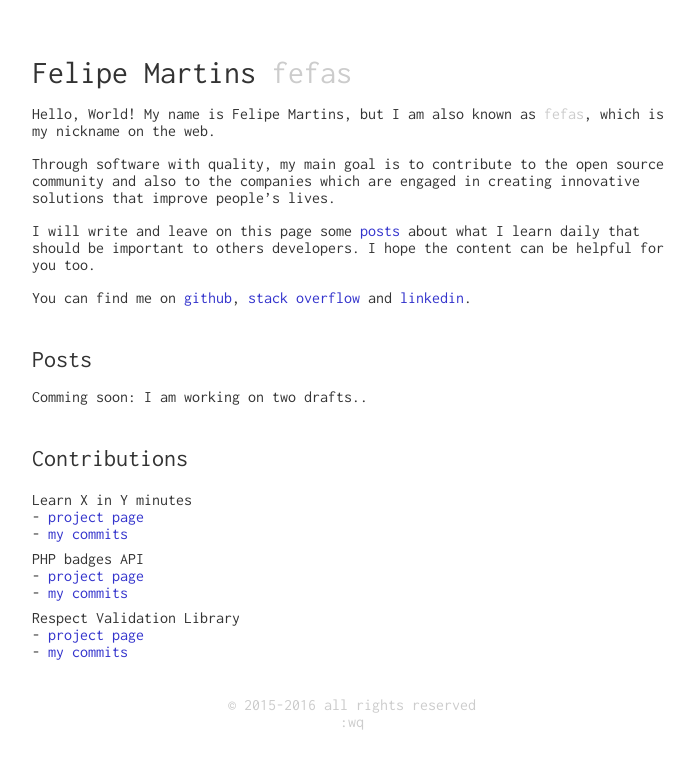
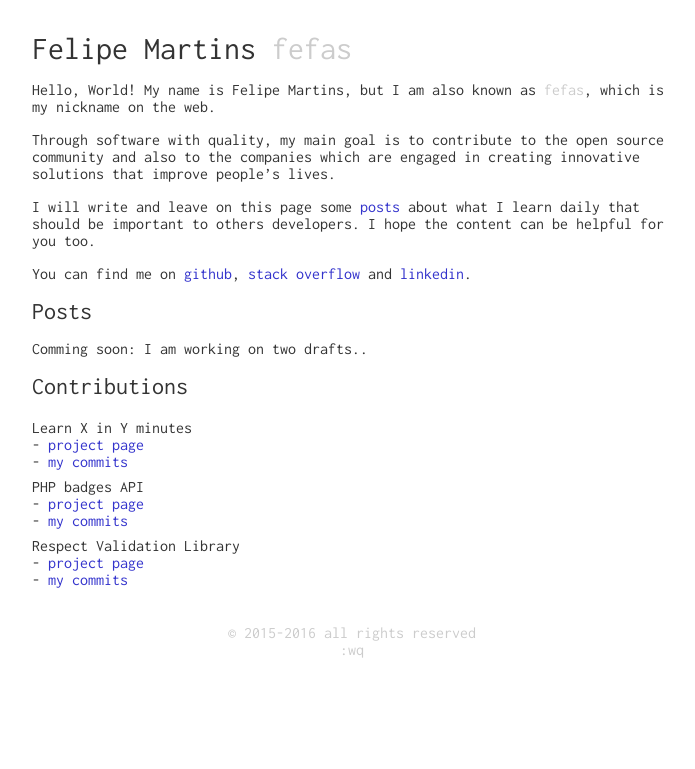
Before and after one commit to fefas/blog.fefas.net, a Jekyll site: the page built from index.md, in a window 1280 px wide. Shown: the top 769 px of the page, without its empty margins (288-983 px from the left). Built offline with Jekyll 4.4.1, drawn with Linux system fonts in a browser that asks for light colours; our own code applies the rules of GitHub Pages for plain Markdown files.

Commit message:
Better text margins

```diff
--- a/assets/styles.sass
+++ b/assets/styles.sass
@@ -16,15 +16,15 @@ $link-text-decoration: none
 $link-hover-text-decoration: underline
 $link-hover-cursor: pointer
 
-$hX-margin-top: 2.5 * $font-size
-$hX-margin-bottom: $font-size
+$hX-margin-top: 1 * $font-size
+$hX-margin-bottom: 1 * $font-size
 $hX-font-weight: $font-weight
 $h1-font-size: 2 * $font-size
 $h2-font-size: 1.5 * $font-size
 
 $nickname-font-color: $font-color-subtle
 
-$wrapper-max-width: 80ch
+$wrapper-max-width: 640px
 $wrapper-padding: 1 * $font-size
 
 $content-list-style-type: none
@@ -47,6 +47,9 @@ h1, h2, h3, h4, h5, h6
   margin-top: $hX-margin-top
   margin-bottom: $hX-margin-bottom
   font-weight: $hX-font-weight
+
+  & + p, & + ul
+    margin-top: $hX-margin-bottom
 
 h1
   font-size: $h1-font-size
```
